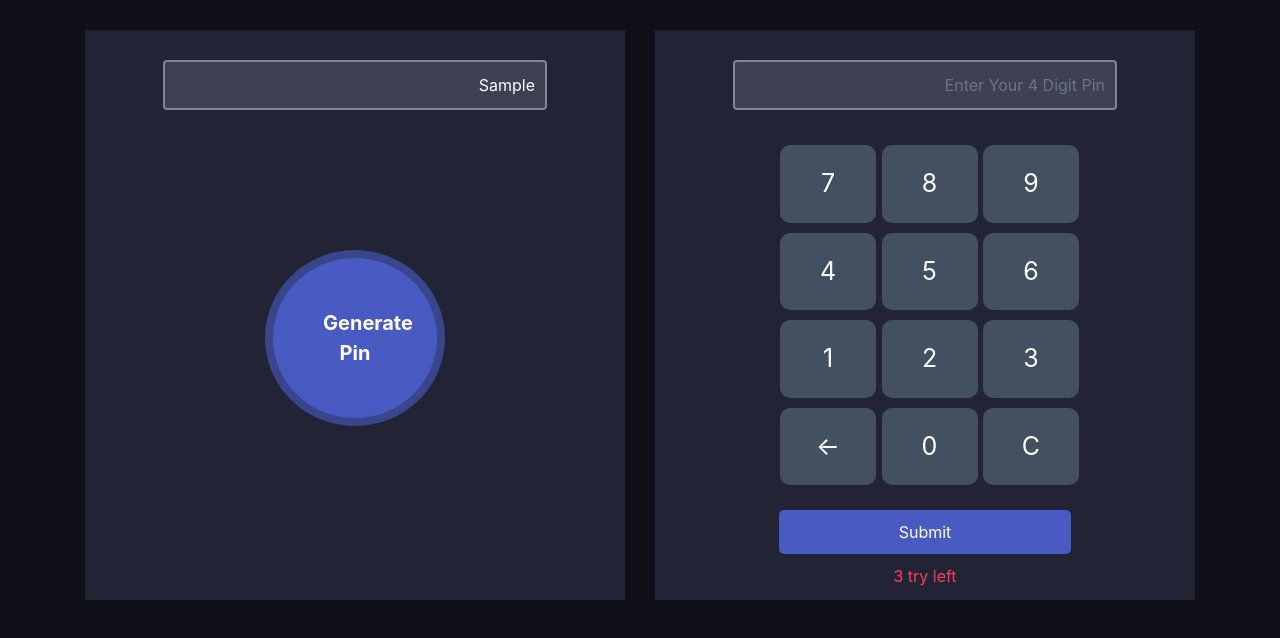
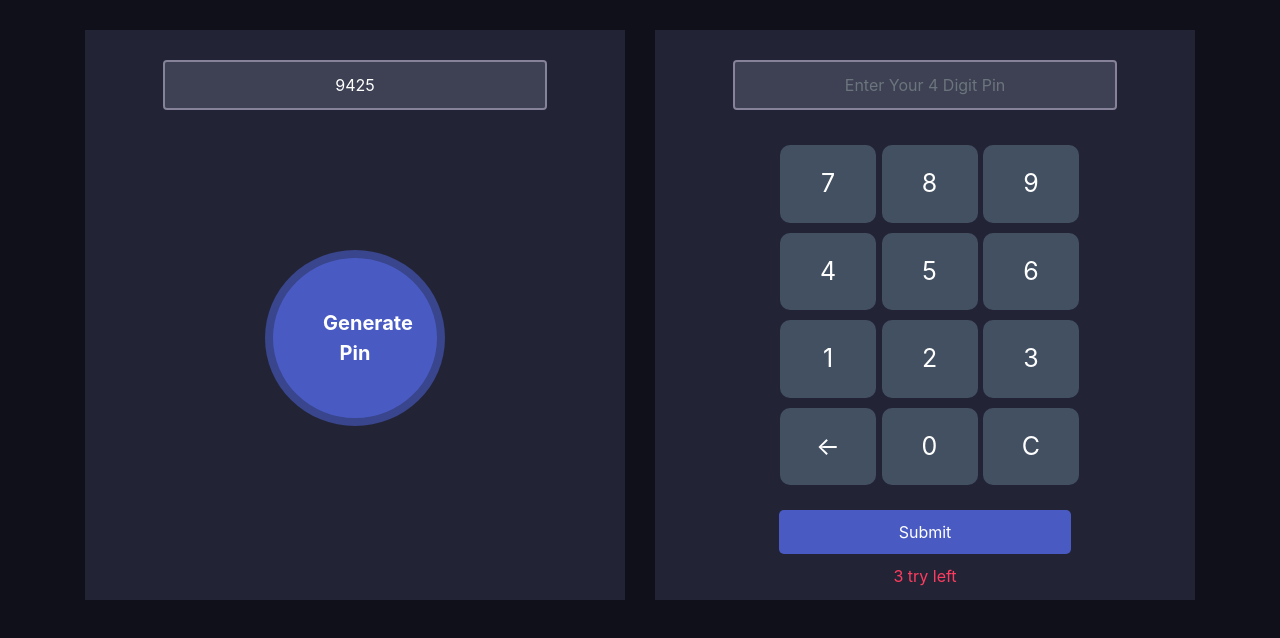
Before and after one commit to saiffardin/pin-matcher, a plain HTML site: page index.html in a window 1280 px wide. Both pictures are taken after typing "Sample" into the empty fields and a click on the button "Generate Pin". Drawn offline with nearby package versions, Linux system fonts and the light colour scheme.

Commit message:
assignment 4 initially done

```diff
--- a/index.html
+++ b/index.html
@@ -18,8 +18,8 @@
             <!-- Generate Key Div -->
             <div class="col-md-6">
                 <div class="pin-generator half-width">
-                    <input class="form-control" type="text">
-                    <button class="generate-btn">Generate Pin</button>
+                    <input class="form-control"  id="generate-pin-screen" type="text">
+                    <button class="generate-btn" id="generate-btn">Generate Pin</button>
                 </div>
             </div>
 
--- a/index.js
+++ b/index.js
@@ -1,12 +1,16 @@
 var currNum = ''; // Current number
-var GeneratedPin = '8888';
+var GeneratedPin = '';
 var tryNumbers = 3;
+var pinNotGenerated = true;
 
 const numPad = getElement('.num');
 const screen = getElement('#screen');
 const trySpan = getElement('#try-left');
 const wrongPassword = getElement('#wrong');
 const correctPassword = getElement('#correct');
+const genPinScreen = getElement('#generate-pin-screen');
+const allInputBtns = getElement('.numbers');
+
 
 // --------------------------------------------------
 
@@ -18,6 +22,8 @@ function getElement(element) {
 
     return document.querySelectorAll(element);
 }
+
+
 
 // When Number is clicked. Get the current number selected
 var setNum = function () {
@@ -35,7 +41,43 @@ var setNum = function () {
 };
 
 
+// if pin not generated
+var notGenerated = function (e) {
+    if (pinNotGenerated) {
+        alert("Generate your 4 digit pin first.");
+        // console.log("Generate your 4 digit pin first.");
+        // return;
+        e.stopPropagation();
+    }
+};
+
 // --------------------------------------------------
+
+
+// clicked generate btn
+getElement('#generate-btn').addEventListener('click', function () {
+
+    wrongPassword.style.display = 'none';
+    correctPassword.style.display = 'none';
+
+
+    pinNotGenerated = false;
+
+    var rn = Math.floor(Math.random() * (9999 - 1000)) + 1000;
+    console.log(rn);
+
+    genPinScreen.value = rn;
+    GeneratedPin = String(rn);
+});
+
+
+// clicked any btn in number pad
+for (var btn of allInputBtns) {
+    btn.addEventListener('click', notGenerated, true);
+
+}
+
+
 
 // clicked number pad
 for (var num of numPad) {
@@ -55,6 +97,7 @@ getElement('#clear').addEventListener('click', function () {
 
 // clicked submit btn
 getElement('#submit-btn').addEventListener('click', function () {
+
     var enteredPin = screen.value;
 
     if (enteredPin.length == 0) {
@@ -62,28 +105,35 @@ getElement('#submit-btn').addEventListener('click', function () {
     }
 
     else {
-        console.log(tryNumbers);
+        // console.log(tryNumbers);
 
         if (GeneratedPin === enteredPin) {
             correctPassword.style.display = 'block';
+            // genPinScreen.value = "";
+
+            // tryNumbers = 3;
+            // trySpan.innerHTML = tryNumbers;
         }
 
-        else if (tryNumbers>0) {
+        else if (tryNumbers > 0) {
             wrongPassword.style.display = 'block';
+            tryNumbers--;
+            trySpan.innerHTML = tryNumbers;
         }
 
-        tryNumbers--;
-        trySpan.innerHTML = tryNumbers;
 
 
-        if (tryNumbers==0){
+
+        if (tryNumbers == 0) {
             wrongPassword.style.display = 'none';
             getElement('#submit-btn').disabled = true;
             getElement('#submit-btn').style.background = 'lightgray';
 
         }
+
+        screen.value = "";
     }
 
-    screen.value = "";
+
 
 });
--- a/style.css
+++ b/style.css
@@ -41,7 +41,7 @@ input[type='text']{
     border: 2px solid #858299;
     height: 50px;
     padding: 10px;
-    text-align: right;
+    text-align: center;
 }
 input[type='text']:focus {
     background-color: #3D4153;
```
